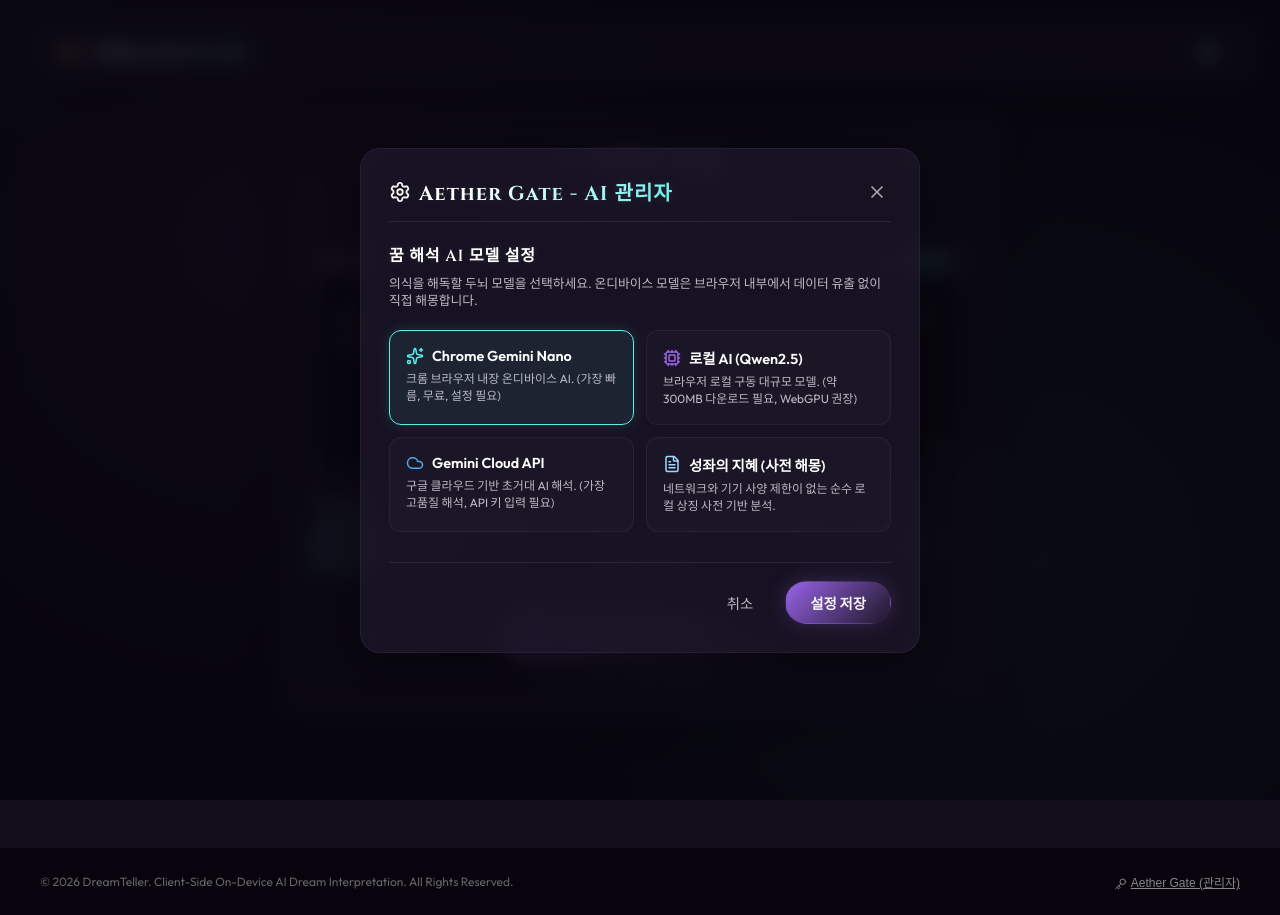
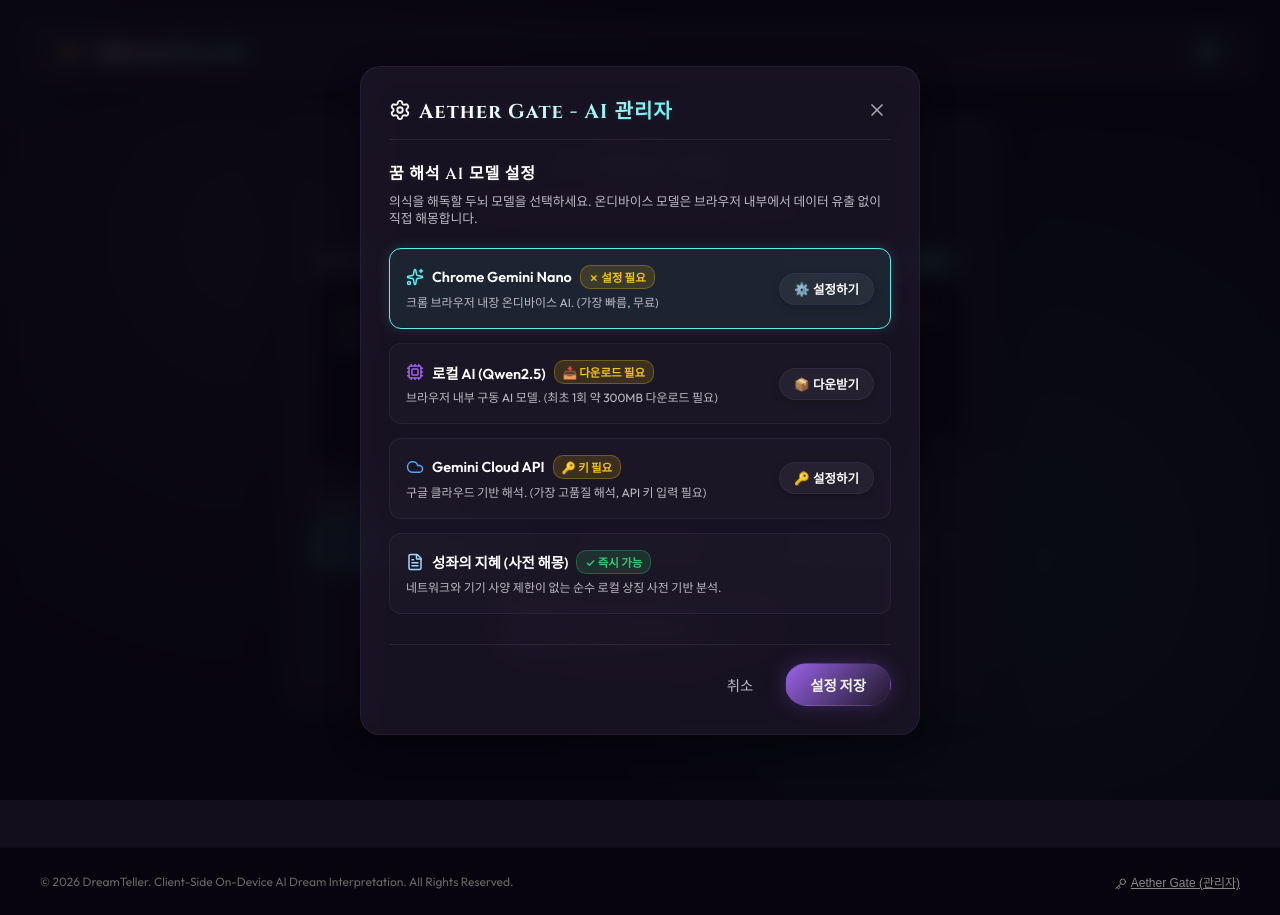
Before and after one commit to epixell/DreamTeller, a React (Vite) app: page / in a window 1280 px wide. Both pictures are taken after a click on the button "AI 엔진 변경 (AI 관리자)". Built offline with nearby package versions, Linux system fonts and the light colour scheme.

Commit message:
feat: add installation and setup action buttons with status badges inside AI settings cards

```diff
--- a/src/App.tsx
+++ b/src/App.tsx
@@ -83,6 +83,27 @@
     const updated = { ...settings, preferredEngine: engine };
     setSettings(updated);
     storageService.saveSettings(updated);
+  };
+
+  const handleTriggerQwenDownload = () => {
+    // 로컬 AI 설정 활성화
+    const updated = { ...settings, preferredEngine: 'qwen-local' as const };
+    setSettings(updated);
+    storageService.saveSettings(updated);
+
+    setIsSettingsOpen(false); // Settings 창 닫기
+    setIsGuideOpen(true);     // 가이드 창 열기
+    handleStartQwenDownload(); // 다운로드 개시
+  };
+
+  const handleTriggerChromeGuide = () => {
+    // 크롬 AI 설정 활성화
+    const updated = { ...settings, preferredEngine: 'chrome-nano' as const };
+    setSettings(updated);
+    storageService.saveSettings(updated);
+
+    setIsSettingsOpen(false); // Settings 창 닫기
+    setIsGuideOpen(true);     // 가이드 창 열기
   };
 
   // Qwen AI 모델 다운로드 수행 로직
@@ -285,6 +306,9 @@
         isOpen={isSettingsOpen}
         onClose={() => setIsSettingsOpen(false)}
         onSettingsChange={handleSettingsChange}
+        browserInfo={browserInfo}
+        onTriggerQwenDownload={handleTriggerQwenDownload}
+        onTriggerChromeGuide={handleTriggerChromeGuide}
       />
 
       <GuideModal
--- a/src/components/SettingsModal.tsx
+++ b/src/components/SettingsModal.tsx
@@ -2,14 +2,29 @@
 import { Settings, X, Key, Cpu, Cloud, FileText, Sparkles } from 'lucide-react';
 import { storageService } from '../services/storageService';
 import type { AppSettings } from '../services/storageService';
+import { qwenAIService } from '../services/qwenAIService';
 
 interface SettingsModalProps {
   isOpen: boolean;
   onClose: () => void;
   onSettingsChange?: (settings: AppSettings) => void;
+  browserInfo: {
+    isChrome: boolean;
+    chromeAIAvailable: boolean;
+    reason?: 'no' | 'after-download' | 'not-chrome';
+  };
+  onTriggerQwenDownload: () => void;
+  onTriggerChromeGuide: () => void;
 }
 
-export const SettingsModal: React.FC<SettingsModalProps> = ({ isOpen, onClose, onSettingsChange }) => {
+export const SettingsModal: React.FC<SettingsModalProps> = ({
+  isOpen,
+  onClose,
+  onSettingsChange,
+  browserInfo,
+  onTriggerQwenDownload,
+  onTriggerChromeGuide
+}) => {
   const [settings, setSettings] = useState<AppSettings>({
     preferredEngine: 'chrome-nano',
     geminiApiKey: '',
@@ -54,64 +69,132 @@
             </p>
 
             <div style={styles.engineGrid}>
+
               {/* Chrome Nano */}
               <div
                 onClick={() => setSettings(prev => ({ ...prev, preferredEngine: 'chrome-nano' }))}
+                className={`settings-card ${settings.preferredEngine === 'chrome-nano' ? 'settings-card-active' : ''}`}
                 style={{
                   ...styles.engineCard,
                   ...(settings.preferredEngine === 'chrome-nano' ? styles.engineCardActive : {})
                 }}
               >
+                <div style={styles.cardMainContent}>
                   <div style={styles.cardHeader}>
                     <Sparkles size={18} color="var(--color-secondary)" />
                     <span style={styles.cardTitle}>Chrome Gemini Nano</span>
+                    {browserInfo.chromeAIAvailable ? (
+                      <span style={styles.badgeSuccess}>✓ 활성화됨</span>
+                    ) : (
+                      <span style={styles.badgeWarning}>✗ 설정 필요</span>
+                    )}
                   </div>
-                <p style={styles.cardDesc}>크롬 브라우저 내장 온디바이스 AI. (가장 빠름, 무료, 설정 필요)</p>
+                  <p style={styles.cardDesc}>크롬 브라우저 내장 온디바이스 AI. (가장 빠름, 무료)</p>
+                </div>
+                {!browserInfo.chromeAIAvailable && (
+                  <div style={styles.cardActionContainer}>
+                    <button
+                      onClick={(e) => { e.stopPropagation(); onTriggerChromeGuide(); }}
+                      className="settings-action-btn"
+                      style={styles.cardActionBtn}
+                      title="크롬 내장 AI 설정 가이드 보기"
+                    >
+                      ⚙️ 설정하기
+                    </button>
+                  </div>
+                )}
               </div>
 
               {/* Qwen Local */}
               <div
                 onClick={() => setSettings(prev => ({ ...prev, preferredEngine: 'qwen-local' }))}
+                className={`settings-card ${settings.preferredEngine === 'qwen-local' ? 'settings-card-active' : ''}`}
                 style={{
                   ...styles.engineCard,
                   ...(settings.preferredEngine === 'qwen-local' ? styles.engineCardActive : {})
                 }}
               >
+                <div style={styles.cardMainContent}>
                   <div style={styles.cardHeader}>
                     <Cpu size={18} color="var(--color-primary)" />
                     <span style={styles.cardTitle}>로컬 AI (Qwen2.5)</span>
+                    {qwenAIService.isLoaded() ? (
+                      <span style={styles.badgeSuccess}>✓ 준비 완료</span>
+                    ) : (
+                      <span style={styles.badgeWarning}>📥 다운로드 필요</span>
+                    )}
                   </div>
-                <p style={styles.cardDesc}>브라우저 로컬 구동 대규모 모델. (약 300MB 다운로드 필요, WebGPU 권장)</p>
+                  <p style={styles.cardDesc}>브라우저 내부 구동 AI 모델. (최초 1회 약 300MB 다운로드 필요)</p>
+                </div>
+                {!qwenAIService.isLoaded() && (
+                  <div style={styles.cardActionContainer}>
+                    <button
+                      onClick={(e) => { e.stopPropagation(); onTriggerQwenDownload(); }}
+                      className="settings-action-btn"
+                      style={styles.cardActionBtn}
+                      title="Qwen AI 로컬 다운로드 시작"
+                    >
+                      📦 다운받기
+                    </button>
+                  </div>
+                )}
               </div>
 
               {/* Gemini Cloud API */}
               <div
                 onClick={() => setSettings(prev => ({ ...prev, preferredEngine: 'gemini-api' }))}
+                className={`settings-card ${settings.preferredEngine === 'gemini-api' ? 'settings-card-active' : ''}`}
                 style={{
                   ...styles.engineCard,
                   ...(settings.preferredEngine === 'gemini-api' ? styles.engineCardActive : {})
                 }}
               >
+                <div style={styles.cardMainContent}>
                   <div style={styles.cardHeader}>
                     <Cloud size={18} color="#4dabf7" />
                     <span style={styles.cardTitle}>Gemini Cloud API</span>
+                    {settings.geminiApiKey.trim().length > 5 ? (
+                      <span style={styles.badgeSuccess}>✓ 키 설정됨</span>
+                    ) : (
+                      <span style={styles.badgeWarning}>🔑 키 필요</span>
+                    )}
                   </div>
-                <p style={styles.cardDesc}>구글 클라우드 기반 초거대 AI 해석. (가장 고품질 해석, API 키 입력 필요)</p>
+                  <p style={styles.cardDesc}>구글 클라우드 기반 해석. (가장 고품질 해석, API 키 입력 필요)</p>
+                </div>
+                {!settings.geminiApiKey.trim() && (
+                  <div style={styles.cardActionContainer}>
+                    <button
+                      onClick={(e) => {
+                        e.stopPropagation();
+                        setSettings(prev => ({ ...prev, preferredEngine: 'gemini-api' }));
+                      }}
+                      className="settings-action-btn"
+                      style={styles.cardActionBtn}
+                      title="Gemini API 키 입력 필드 활성화"
+                    >
+                      🔑 설정하기
+                    </button>
+                  </div>
+                )}
               </div>
 
               {/* Mock Dictionary Demo */}
               <div
                 onClick={() => setSettings(prev => ({ ...prev, preferredEngine: 'mock-demo' }))}
+                className={`settings-card ${settings.preferredEngine === 'mock-demo' ? 'settings-card-active' : ''}`}
                 style={{
                   ...styles.engineCard,
                   ...(settings.preferredEngine === 'mock-demo' ? styles.engineCardActive : {})
                 }}
               >
+                <div style={styles.cardMainContent}>
                   <div style={styles.cardHeader}>
                     <FileText size={18} color="#a5d8ff" />
                     <span style={styles.cardTitle}>성좌의 지혜 (사전 해몽)</span>
+                    <span style={styles.badgeSuccess}>✓ 즉시 가능</span>
                   </div>
                   <p style={styles.cardDesc}>네트워크와 기기 사양 제한이 없는 순수 로컬 상징 사전 기반 분석.</p>
+                </div>
               </div>
             </div>
           </div>
@@ -131,7 +214,7 @@
                 style={styles.input}
               />
               <p style={styles.apiKeyTip}>
-                * API 키는 브라우저 내부 LocalStorage에만 안전하게 암호화 보관됩니다.
+                * API 키는 브라우저 내부 LocalStorage에만 안전하게 보관됩니다.
               </p>
             </div>
           )}
@@ -230,9 +313,9 @@
     margin: '0 0 12px 0',
   },
   engineGrid: {
-    display: 'grid',
-    gridTemplateColumns: 'repeat(auto-fit, minmax(220px, 1fr))',
-    gap: '12px',
+    display: 'flex',
+    flexDirection: 'column',
+    gap: '14px',
   },
   engineCard: {
     backgroundColor: 'rgba(255, 255, 255, 0.02)',
@@ -240,20 +323,29 @@
     borderRadius: '12px',
     padding: '16px',
     cursor: 'pointer',
-    transition: 'all var(--transition-normal)',
     display: 'flex',
-    flexDirection: 'column',
-    gap: '6px',
+    flexDirection: 'row',
+    justifyContent: 'space-between',
+    alignItems: 'center',
+    gap: '16px',
+    flexWrap: 'wrap',
   },
   engineCardActive: {
     backgroundColor: 'hsla(180, 80%, 65%, 0.08)',
     borderColor: 'var(--color-secondary)',
     boxShadow: '0 0 14px hsla(180, 80%, 65%, 0.15)',
   },
+  cardMainContent: {
+    display: 'flex',
+    flexDirection: 'column',
+    gap: '6px',
+    flex: '1 1 280px',
+  },
   cardHeader: {
     display: 'flex',
     alignItems: 'center',
     gap: '8px',
+    flexWrap: 'wrap',
   },
   cardTitle: {
     fontSize: '0.9rem',
@@ -265,6 +357,42 @@
     color: 'var(--text-muted)',
     lineHeight: '1.4',
     margin: 0,
+  },
+  badgeSuccess: {
+    backgroundColor: 'rgba(46, 204, 113, 0.15)',
+    border: '1px solid rgba(46, 204, 113, 0.3)',
+    color: '#2ecc71',
+    fontSize: '0.72rem',
+    fontWeight: '600',
+    padding: '3px 8px',
+    borderRadius: '10px',
+  },
+  badgeWarning: {
+    backgroundColor: 'rgba(241, 196, 15, 0.15)',
+    border: '1px solid rgba(241, 196, 15, 0.3)',
+    color: '#f1c40f',
+    fontSize: '0.72rem',
+    fontWeight: '600',
+    padding: '3px 8px',
+    borderRadius: '10px',
+  },
+  cardActionContainer: {
+    display: 'flex',
+    justifyContent: 'flex-end',
+    flexShrink: 0,
+  },
+  cardActionBtn: {
+    backgroundColor: 'rgba(255, 255, 255, 0.05)',
+    border: '1px solid var(--border-color)',
+    borderRadius: '20px',
+    padding: '6px 14px',
+    color: '#fff',
+    fontSize: '0.78rem',
+    fontWeight: '600',
+    cursor: 'pointer',
+    transition: 'all var(--transition-fast)',
+    outline: 'none',
+    boxShadow: '0 2px 8px rgba(0, 0, 0, 0.2)',
   },
   apiKeySection: {
     backgroundColor: 'rgba(0, 0, 0, 0.2)',
--- a/src/index.css
+++ b/src/index.css
@@ -221,3 +221,27 @@
 .glow-btn:active {
   transform: scale(0.98);
 }
+
+/* AI Settings Card Styles */
+.settings-card {
+  transition: all var(--transition-normal);
+}
+.settings-card:hover {
+  background-color: rgba(255, 255, 255, 0.05) !important;
+  border-color: rgba(255, 255, 255, 0.2) !important;
+  transform: translateY(-2px);
+}
+.settings-card-active:hover {
+  background-color: hsla(180, 80%, 65%, 0.12) !important;
+  border-color: var(--color-secondary) !important;
+  transform: translateY(-2px);
+}
+.settings-action-btn {
+  transition: all var(--transition-fast);
+}
+.settings-action-btn:hover {
+  background-color: var(--color-secondary) !important;
+  border-color: var(--color-secondary) !important;
+  color: #111 !important;
+  box-shadow: 0 0 10px var(--color-secondary) !important;
+}
```
Lines whose indentation alone changed are shown as unchanged.
